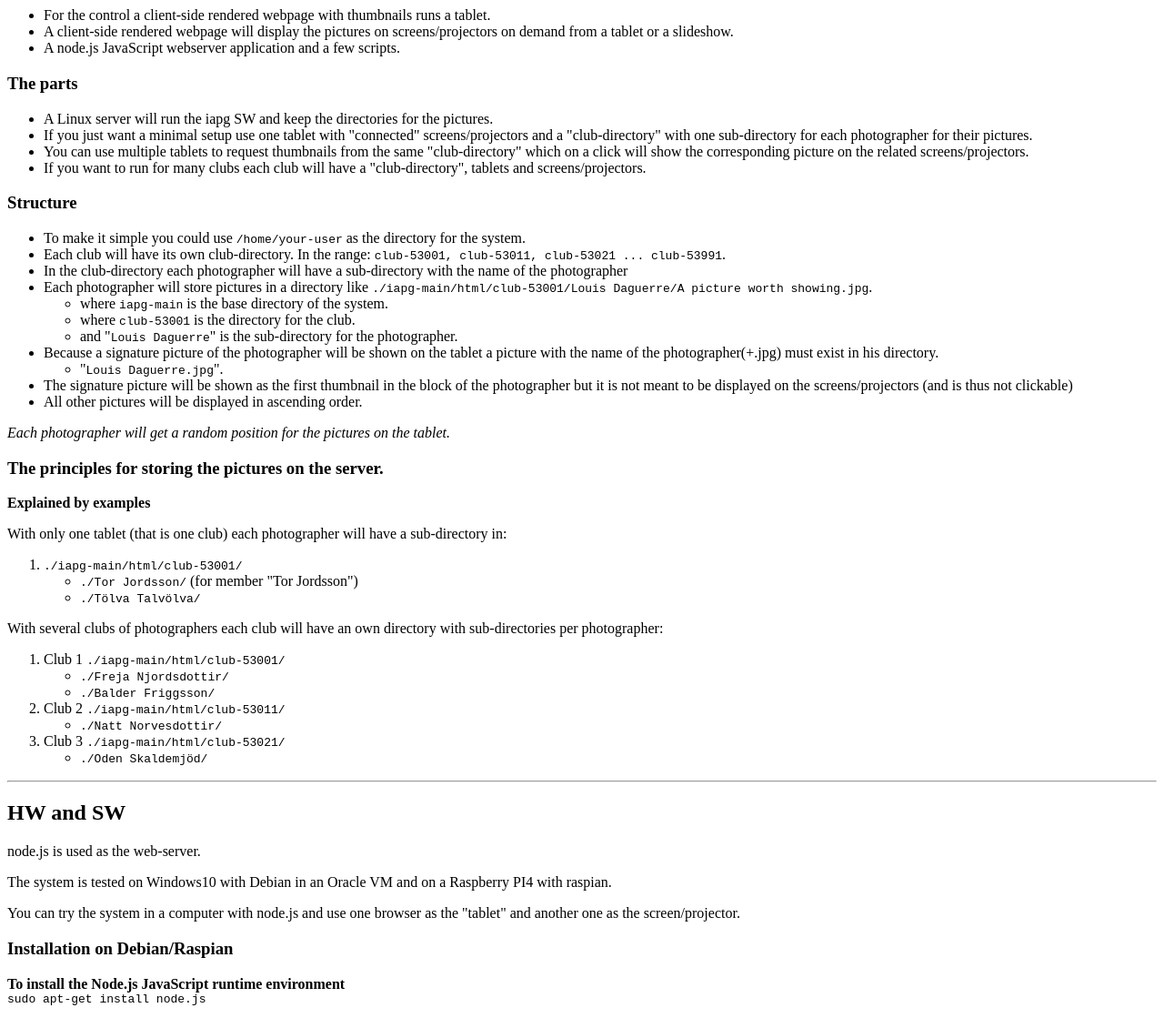
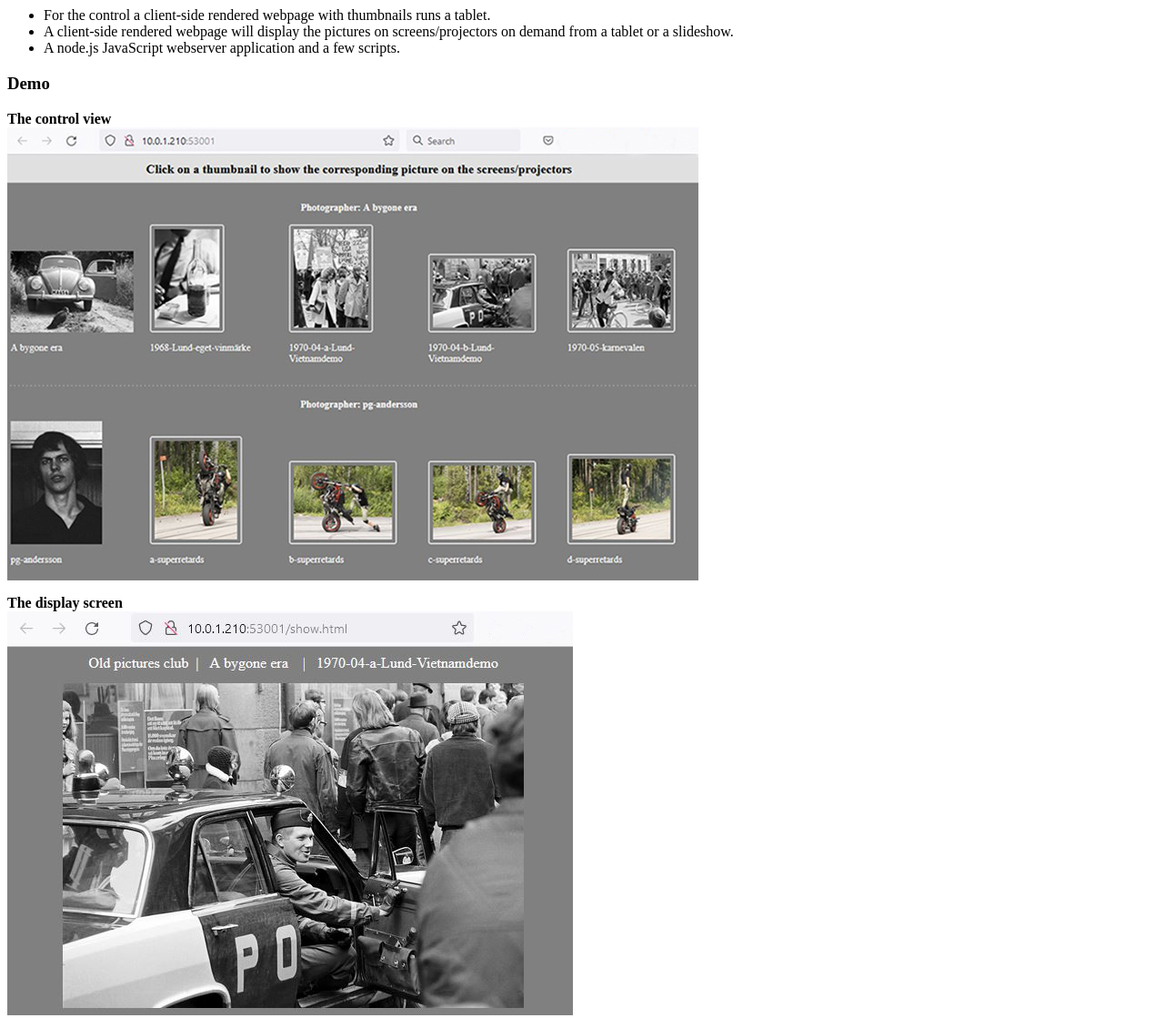
Before and after one commit to pg-andersson/iapg, a website: page README.html in a window 1280 px wide. Shown: the part 440-1559 px from the top of the page at 91% size. Drawn offline with Linux system fonts and the light colour scheme.

Commit message:
Add screenshots to show what the system looks like.

```diff
--- a/README.html
+++ b/README.html
@@ -42,6 +42,17 @@ td, h1, h2, h3, h4, h5, p, ul, ol, li {
       <li>A client-side rendered webpage will display the pictures on screens/projectors on demand from a tablet or a slideshow.</li>
       <li>A node.js JavaScript webserver application and a few scripts.</li>
     </ul>
+    <h3 id="demo">Demo</h3>
+    <p>
+      <strong>The control view</strong>
+      <br />
+      <img src="index.jpg" alt="The control view" />
+    </p>
+    <p>
+      <strong>The display screen</strong>
+      <br />
+      <img src="show.jpg" alt="The display screen" />
+    </p>
     <h3 id="the-parts">The parts</h3>
     <ul>
       <li>A Linux server will run the iapg SW and keep the directories for the pictures.</li>
```
Also changed, not shown: README.md, index.JPG (added), show.JPG (added).
